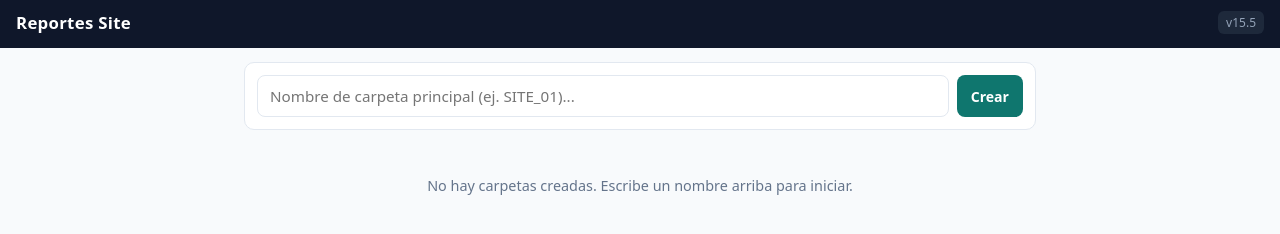
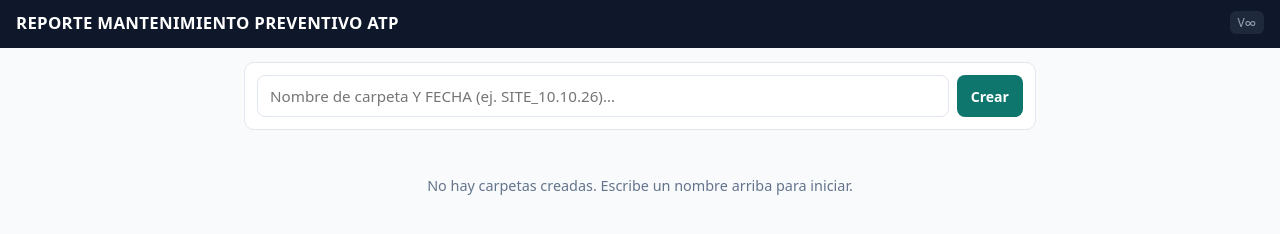
Before and after one commit to anthonyalvaroc-svg/MP2026-V13, a plain HTML site: page index.html in a window 1280 px wide. Shown: the part 68-302 px from the top of the page. Drawn offline with nearby package versions, Linux system fonts and the light colour scheme.

Commit message:
Update header and input placeholder in index.html

```diff
--- a/index.html
+++ b/index.html
@@ -198,15 +198,15 @@
 <body>
 
 <header>
-  <h1>Reportes Site</h1>
-  <span>v15.5</span>
+  <h1>REPORTE MANTENIMIENTO PREVENTIVO ATP</h1>
+  <span>V∞</span>
 </header>
 
 <div class="container">
   <!-- VISTA 1: SOLO CARPETAS PRINCIPALES -->
   <div id="homeView">
     <div class="create-box">
-      <input type="text" id="newProjectName" placeholder="Nombre de carpeta principal (ej. SITE_01)...">
+      <input type="text" id="newProjectName" placeholder="Nombre de carpeta Y FECHA (ej. SITE_10.10.26)...">
       <button class="btn btn-primary" onclick="createProject()">Crear</button>
     </div>
     <div id="projectsList"></div>
```
